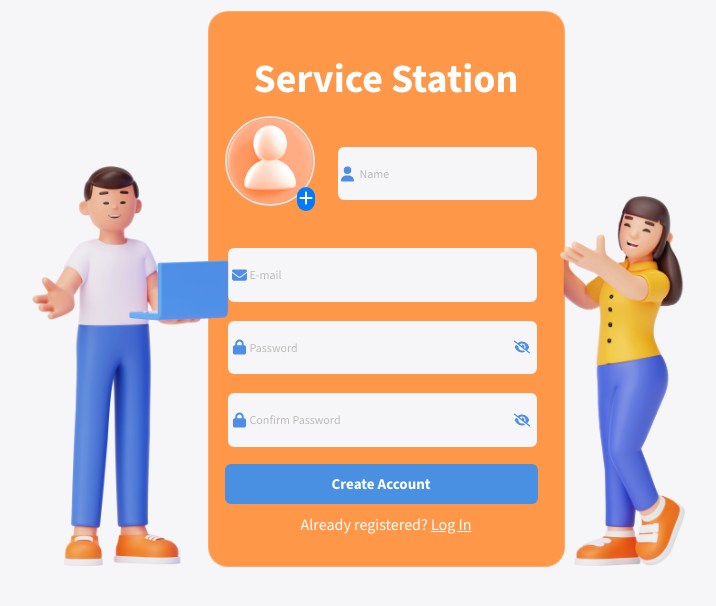
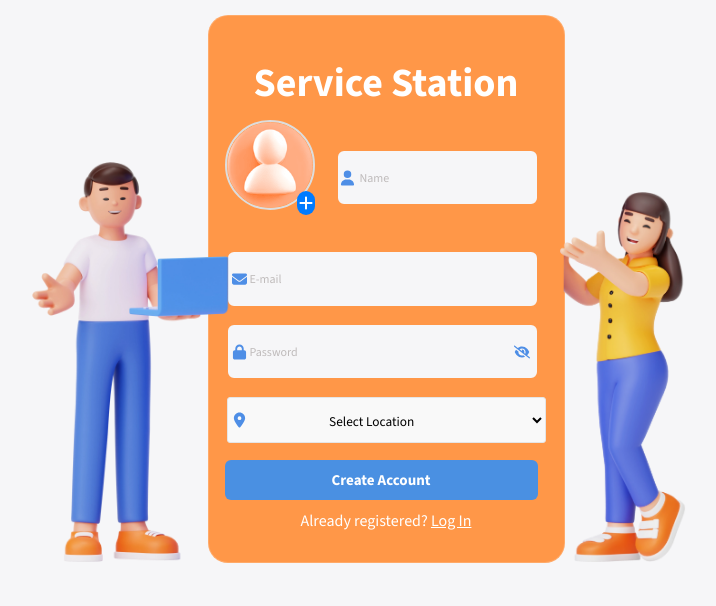
Before and after one commit to BaraaHalabi/Service-Provider-Web, a React (Create React App) app: page /sign-up in a window 1280 px wide. Shown: the top 606 px of the page, without its empty margins (254-970 px from the left). Built offline with nearby package versions, Linux system fonts and the light colour scheme.

Commit message:
signup +app routes

```diff
--- /dev/null
+++ b/src/components/Countrylist.js
@@ -0,0 +1,209 @@
+const countryList = [
+  "Afghanistan",
+  "Albania",
+  "Algeria",
+  "Andorra",
+  "Angola",
+  "Anguilla",
+  "Antigua & Barbuda",
+  "Argentina",
+  "Armenia",
+  "Aruba",
+  "Australia",
+  "Austria",
+  "Azerbaijan",
+  "Bahamas",
+  "Bahrain",
+  "Bangladesh",
+  "Barbados",
+  "Belarus",
+  "Belgium",
+  "Belize",
+  "Benin",
+  "Bermuda",
+  "Bhutan",
+  "Bolivia",
+  "Bosnia & Herzegovina",
+  "Botswana",
+  "Brazil",
+  "British Virgin Islands",
+  "Brunei",
+  "Bulgaria",
+  "Burkina Faso",
+  "Burundi",
+  "Cambodia",
+  "Cameroon",
+  "Cape Verde",
+  "Cayman Islands",
+  "Chad",
+  "Chile",
+  "China",
+  "Colombia",
+  "Congo",
+  "Cook Islands",
+  "Costa Rica",
+  "Cote D Ivoire",
+  "Croatia",
+  "Cruise Ship",
+  "Cuba",
+  "Cyprus",
+  "Czech Republic",
+  "Denmark",
+  "Djibouti",
+  "Dominica",
+  "Dominican Republic",
+  "Ecuador",
+  "Egypt",
+  "El Salvador",
+  "Equatorial Guinea",
+  "Estonia",
+  "Ethiopia",
+  "Falkland Islands",
+  "Faroe Islands",
+  "Fiji",
+  "Finland",
+  "France",
+  "French Polynesia",
+  "French West Indies",
+  "Gabon",
+  "Gambia",
+  "Georgia",
+  "Germany",
+  "Ghana",
+  "Gibraltar",
+  "Greece",
+  "Greenland",
+  "Grenada",
+  "Guam",
+  "Guatemala",
+  "Guernsey",
+  "Guinea",
+  "Guinea Bissau",
+  "Guyana",
+  "Haiti",
+  "Honduras",
+  "Hong Kong",
+  "Hungary",
+  "Iceland",
+  "India",
+  "Indonesia",
+  "Iran",
+  "Iraq",
+  "Ireland",
+  "Isle of Man",
+  "Israel",
+  "Italy",
+  "Jamaica",
+  "Japan",
+  "Jersey",
+  "Jordan",
+  "Kazakhstan",
+  "Kenya",
+  "Kuwait",
+  "Kyrgyz Republic",
+  "Laos",
+  "Latvia",
+  "Lebanon",
+  "Lesotho",
+  "Liberia",
+  "Libya",
+  "Liechtenstein",
+  "Lithuania",
+  "Luxembourg",
+  "Macau",
+  "Macedonia",
+  "Madagascar",
+  "Malawi",
+  "Malaysia",
+  "Maldives",
+  "Mali",
+  "Malta",
+  "Mauritania",
+  "Mauritius",
+  "Mexico",
+  "Moldova",
+  "Monaco",
+  "Mongolia",
+  "Montenegro",
+  "Montserrat",
+  "Morocco",
+  "Mozambique",
+  "Namibia",
+  "Nepal",
+  "Netherlands",
+  "Netherlands Antilles",
+  "New Caledonia",
+  "New Zealand",
+  "Nicaragua",
+  "Niger",
+  "Nigeria",
+  "Norway",
+  "Oman",
+  "Pakistan",
+  "Palestine",
+  "Panama",
+  "Papua New Guinea",
+  "Paraguay",
+  "Peru",
+  "Philippines",
+  "Poland",
+  "Portugal",
+  "Puerto Rico",
+  "Qatar",
+  "Reunion",
+  "Romania",
+  "Russia",
+  "Rwanda",
+  "Saint Pierre & Miquelon",
+  "Samoa",
+  "San Marino",
+  "Satellite",
+  "Saudi Arabia",
+  "Senegal",
+  "Serbia",
+  "Seychelles",
+  "Sierra Leone",
+  "Singapore",
+  "Slovakia",
+  "Slovenia",
+  "South Africa",
+  "South Korea",
+  "Spain",
+  "Sri Lanka",
+  "St Kitts & Nevis",
+  "St Lucia",
+  "St Vincent",
+  "St. Lucia",
+  "Sudan",
+  "Suriname",
+  "Swaziland",
+  "Sweden",
+  "Switzerland",
+  "Syria",
+  "Taiwan",
+  "Tajikistan",
+  "Tanzania",
+  "Thailand",
+  "Timor L'Este",
+  "Togo",
+  "Tonga",
+  "Trinidad & Tobago",
+  "Tunisia",
+  "Turkey",
+  "Turkmenistan",
+  "Turks & Caicos",
+  "Uganda",
+  "Ukraine",
+  "United Arab Emirates",
+  "United Kingdom",
+  "Uruguay",
+  "Uzbekistan",
+  "Venezuela",
+  "Vietnam",
+  "Virgin Islands (US)",
+  "Yemen",
+  "Zambia",
+  "Zimbabwe",
+];
+
+export default countryList;
--- a/src/login/SignUp.module.css
+++ b/src/login/SignUp.module.css
@@ -60,6 +60,17 @@
 
 .formLogin > div > div {
   position: relative;
+}
+
+.selectWrapper {
+  position: relative;
+  display: flex;
+  align-items: center;
+}
+
+.select {
+  width: 100%;
+  padding-right: 30px;
 }
 
 .inputWithIcon {
--- a/src/login/signUp.js
+++ b/src/login/signUp.js
@@ -6,8 +6,7 @@ import femaleImg from "../img/login-female.webp";
 import { validate } from "./validate";
 import styles from "./SignUp.module.css";
 import "react-toastify/dist/ReactToastify.css";
-import { ToastContainer } from "react-toastify";
-import { notify } from "./toast";
+import { ToastContainer, toast } from "react-toastify";
 import { Link } from "react-router-dom";
 import axios from "axios";
 import { FontAwesomeIcon } from "@fortawesome/react-fontawesome";
@@ -20,16 +19,16 @@ import {
   faPlus,
 } from "@fortawesome/free-solid-svg-icons";
 import { useAuth } from "../auth";
+import countryList from "../components/Countrylist";
+import { faMapMarkerAlt } from "@fortawesome/free-solid-svg-icons";
 
-const SignUp = ({ setProfileImage }) => {
+const SignUp = ({ setProfileImage, setIsLoggedIn }) => {
   const navigate = useNavigate();
-  const { setIsLoggedIn } = useAuth();
   const [data, setData] = useState({
     name: "",
     email: "",
     password: "",
-    confirmPassword: "",
-    isAccepted: false,
+    location: "",
     profileImage: null,
   });
 
@@ -37,7 +36,6 @@ const SignUp = ({ setProfileImage }) => {
   const [errors, setErrors] = useState({});
   const [touched, setTouched] = useState({});
   const [showPassword, setShowPassword] = useState(false);
-  const [showConfirmPassword, setShowConfirmPassword] = useState(false);
 
   useEffect(() => {
     setErrors(validate(data, "signUp"));
@@ -63,8 +61,8 @@ const SignUp = ({ setProfileImage }) => {
     setShowPassword(!showPassword);
   };
 
-  const toggleConfirmPasswordVisibility = () => {
-    setShowConfirmPassword(!showConfirmPassword);
+  const notify = (message, type) => {
+    toast[type](message);
   };
 
   const submitHandler = (event) => {
@@ -78,19 +76,21 @@ const SignUp = ({ setProfileImage }) => {
       axios
         .post("http://127.0.0.1:8000/api/register", formData)
         .then((response) => {
-          if (response.status === 201) {
-            const token = response.data.token;
+          console.log("Response:", response);
+          if (response.status === 201 || response.status === 200) {
+            const { token, userId } = response.data;
             localStorage.setItem("token", token);
+            localStorage.setItem("userId", userId);
             notify("You signed up successfully", "success");
             setIsLoggedIn(true);
-            setProfileImage(imagePreview || userIcon); // Update the profile image state
+            setProfileImage(imagePreview || userIcon);
             navigate("/");
           } else {
             notify("An error occurred.", "error");
           }
         })
         .catch((error) => {
-          console.error(error);
+          console.error("Error:", error);
           notify("Sign up failed.", "error");
         });
     } else {
@@ -99,7 +99,7 @@ const SignUp = ({ setProfileImage }) => {
         name: true,
         email: true,
         password: true,
-        confirmPassword: true,
+        location: true,
         isAccepted: true,
       });
     }
@@ -157,6 +157,7 @@ const SignUp = ({ setProfileImage }) => {
               />
               <FontAwesomeIcon icon={faUser} className={styles.customIcon} />
             </div>
+            {/* {errors.name && touched.name && <span>{errors.name}</span>} */}
           </div>
         </div>
 
@@ -173,6 +174,7 @@ const SignUp = ({ setProfileImage }) => {
             />
             <FontAwesomeIcon icon={faEnvelope} className={styles.customIcon} />
           </div>
+          {/* {errors.email && touched.email && <span>{errors.email}</span>} */}
         </div>
 
         <div className={styles.inputWithIcon}>
@@ -193,26 +195,35 @@ const SignUp = ({ setProfileImage }) => {
               onClick={togglePasswordVisibility}
             />
           </div>
+          {/* {errors.password && touched.password && (
+            <span>{errors.password}</span>
+          )} */}
         </div>
 
         <div className={styles.inputWithIcon}>
-          <div>
-            <input
-              type={showConfirmPassword ? "text" : "password"}
-              name="confirmPassword"
-              value={data.confirmPassword}
-              placeholder="Confirm Password"
+          <div className={styles.selectWrapper}>
+            <select
+              name="location"
+              value={data.location}
               onChange={changeHandler}
               onFocus={focusHandler}
-              autoComplete="off"
-            />
-            <FontAwesomeIcon icon={faLock} className={styles.customIcon} />
+              className={styles.select}
+            >
+              <option value="">Select Location</option>
+              {countryList.map((country, index) => (
+                <option key={index} value={country}>
+                  {country}
+                </option>
+              ))}
+            </select>
             <FontAwesomeIcon
-              icon={showConfirmPassword ? faEye : faEyeSlash}
-              className={styles.eyeIcon}
-              onClick={toggleConfirmPasswordVisibility}
+              icon={faMapMarkerAlt}
+              className={styles.customIcon}
             />
           </div>
+          {/* {errors.location && touched.location && (
+            <span>{errors.location}</span>
+          )} */}
         </div>
 
         <div>
--- a/src/login/validate.js
+++ b/src/login/validate.js
@@ -1,44 +1,27 @@
-export const validate = (data, type) => {
+export const validate = (data, formType) => {
   const errors = {};
 
-  if (!data.email) {
-    errors.email = "Email is Required!";
-  } else if (
-    !/^(([^<>()[\]\\.,;:\s@"]+(\.[^<>()[\]\\.,;:\s@"]+)*)|(".+"))@((\[[0-9]{1,3}\.[0-9]{1,3}\.[0-9]{1,3}\.[0-9]{1,3}\])|(([a-zA-Z\-0-9]+\.)+[a-zA-Z]{2,}))$/.test(
-      String(data.email).toLowerCase()
-    )
-  ) {
-    errors.email = "Email address is invalid!";
-  } else {
-    delete errors.email;
-  }
-
-  if (!data.password) {
-    errors.password = "Password is Required";
-  } else if (!(data.password.length >= 6)) {
-    errors.password = "Password needs to be 6 character or more";
-  } else {
-    delete errors.password;
-  }
-
-  if (type === "signUp") {
-    if (!data.name.trim()) {
-      errors.name = "Username is Required!";
-    } else {
-      delete errors.name;
-    }
-    if (!data.confirmPassword) {
-      errors.confirmPassword = "Confirm the Password";
-    } else if (!(data.confirmPassword === data.password)) {
-      errors.confirmPassword = "Password is not match!";
-    } else {
-      delete errors.confirmPassword;
+  if (formType === "signUp") {
+    if (!data.name) {
+      errors.name = "Name is required";
+    } else if (data.name.length < 3) {
+      errors.name = "Name must be at least 3 characters long";
     }
 
-    if (data.IsAccepted) {
-      delete errors.IsAccepted;
-    } else {
-      errors.IsAccepted = "Accept terms!";
+    if (!data.email) {
+      errors.email = "Email is required";
+    } else if (!/\S+@\S+\.\S+/.test(data.email)) {
+      errors.email = "Email is invalid";
+    }
+
+    if (!data.password) {
+      errors.password = "Password is required";
+    } else if (data.password.length < 6) {
+      errors.password = "Password must be at least 6 characters long";
+    }
+
+    if (!data.location) {
+      errors.location = "Location is required";
     }
   }
 
```
